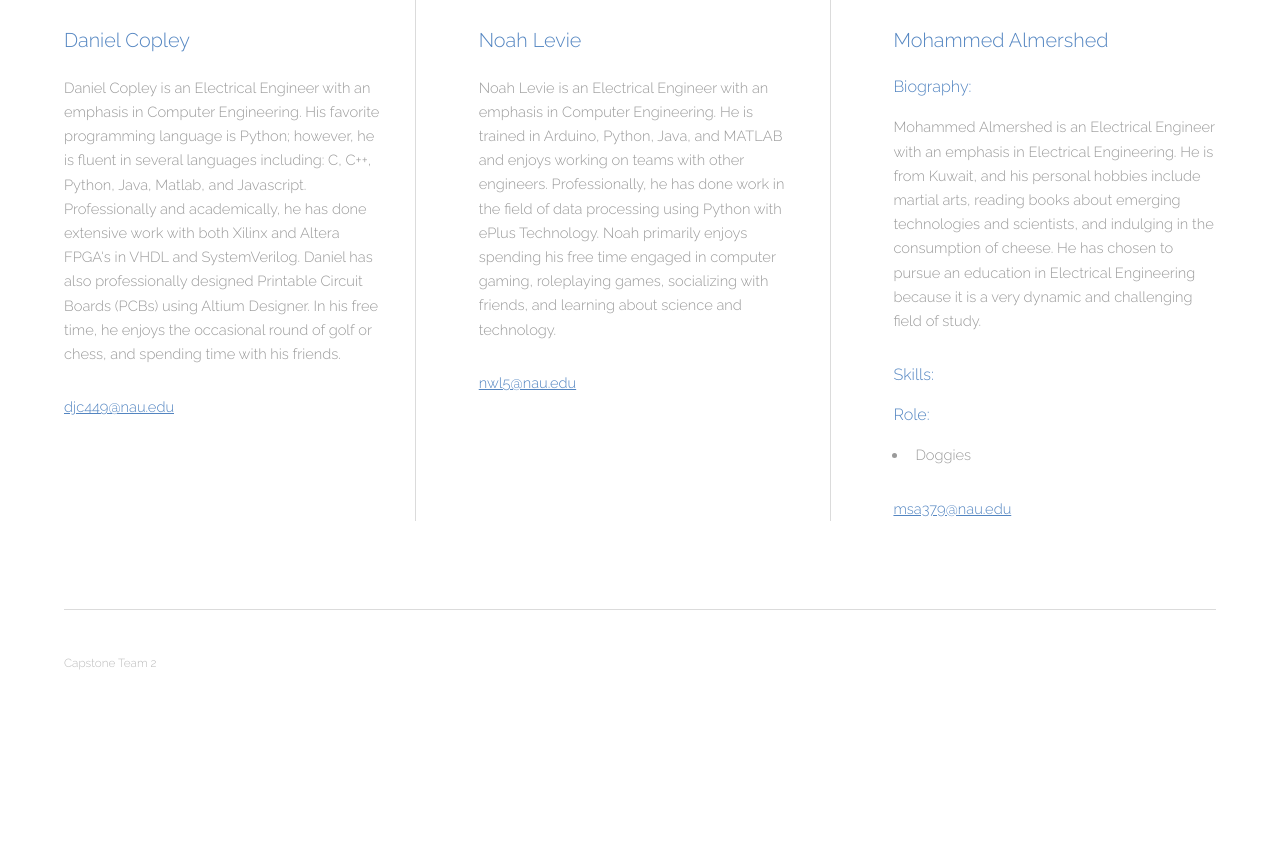
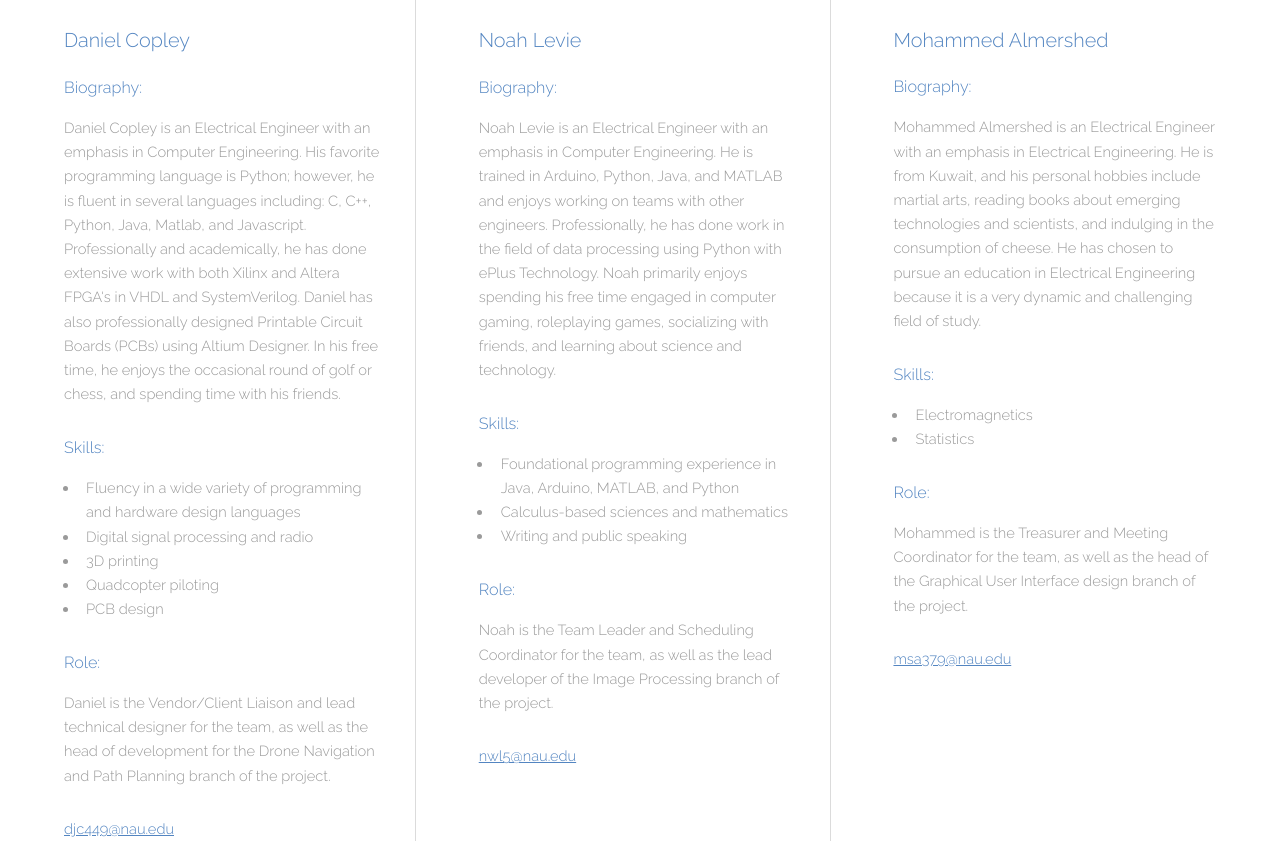
Before and after one commit to djcopley/structural-drone, a plain HTML site: page website/team.html in a window 1280 px wide. Shown: the part 714-1558 px from the top of the page. Before the commit the page ends 1431 px from the top, so only its background shows below. Drawn offline with Linux system fonts and the light colour scheme.

Commit message:
Completed the About Us page - still need to complete Overview and Project Details.

```diff
--- a/website/team.html
+++ b/website/team.html
@@ -36,6 +36,7 @@
             <header>
                 <h3>Daniel Copley</h3>
             </header>
+            <h4>Biography:</h4>
             <p>
                 Daniel Copley is an Electrical Engineer with an emphasis in Computer Engineering. His favorite
                 programming language is Python; however, he is fluent in several languages including: C, C++, Python,
@@ -44,6 +45,17 @@
                 Circuit Boards (PCBs) using Altium Designer. In his free time, he enjoys the occasional round of golf
                 or chess, and spending time with his friends.
             </p>
+            <h4>Skills:</h4>
+            <ul>
+                <li>Fluency in a wide variety of programming and hardware design languages</li>
+                <li>Digital signal processing and radio</li>
+                <li>3D printing</li>
+                <li>Quadcopter piloting</li>
+                <li>PCB design</li>
+            </ul>
+            <h4>Role:</h4>
+            <p>Daniel is the Vendor/Client Liaison and lead technical designer for the team, as well as the head of
+                development for the Drone Navigation and Path Planning branch of the project.</p>
             <footer>
                 <script type="text/javascript"><!--/* Generated by www.email-encoder.com */
                 for (var thofvc = ["ag", "ZQ", "Yw", "Lw", "Og", "OQ", "QA", "aQ", "PA", "YQ", "dQ", "PA", "YQ", "cg",
@@ -69,6 +81,7 @@
             <header>
                 <h3>Noah Levie</h3>
             </header>
+            <h4>Biography:</h4>
             <p>
                 Noah Levie is an Electrical Engineer with an emphasis in Computer Engineering. He is trained in Arduino,
                 Python, Java, and MATLAB and enjoys working on teams with other engineers. Professionally, he has done
@@ -76,7 +89,19 @@
                 his free time engaged in computer gaming, roleplaying games, socializing with friends, and learning
                 about science and technology.
             </p>
+
             <footer>
+                <h4>Skills:</h4>
+                <ul>
+                    <li>Foundational programming experience in Java, Arduino, MATLAB, and Python</li>
+                    <li>Calculus-based sciences and mathematics</li>
+                    <li>Writing and public speaking</li>
+                </ul>
+                <h4>Role:</h4>
+                <p>
+                    Noah is the Team Leader and Scheduling Coordinator for the team, as well as the lead developer of the
+                    Image Processing branch of the project.
+                </p>
                 <script type="text/javascript"><!--/* Generated by www.email-encoder.com */
                 for (var prsfpt = ["QA", "bg", "ZQ", "bA", "PQ", "bg", "bA", "bw", "Lw", "Ig", "dQ", "PA", "dQ", "aQ",
                         "YQ", "bg", "Lg", "dQ", "IA", "bQ", "Og", "dQ", "Pg", "dw", "Ig", "ZQ", "bA", "YQ", "YQ", "NQ",
@@ -101,16 +126,19 @@
             </header>
             <h4>Biography:</h4>
             <p>Mohammed Almershed is an Electrical Engineer with an emphasis in Electrical Engineering. He is from
-            Kuwait, and his personal hobbies include martial arts, reading books about emerging technologies and
-            scientists, and indulging in the consumption of cheese. He has chosen to pursue an education in Electrical
-            Engineering because it is a very dynamic and challenging field of study.
+                Kuwait, and his personal hobbies include martial arts, reading books about emerging technologies and
+                scientists, and indulging in the consumption of cheese. He has chosen to pursue an education in
+                Electrical
+                Engineering because it is a very dynamic and challenging field of study.
             </p>
             <h4>Skills:</h4>
-
+            <ul>
+                <li>Electromagnetics</li>
+                <li>Statistics</li>
+            </ul>
             <h4>Role:</h4>
-            <ul>
-                <li>Doggies
-            </ul>
+            <p>Mohammed is the Treasurer and Meeting Coordinator for the team, as well as the head of the Graphical User
+                Interface design branch of the project.</p>
             <footer>
                 <script type="text/javascript"><!--/* Generated by www.email-encoder.com */
                 for (var tcrrjo = ["OQ", "PQ", "bg", "Pg", "ZQ", "bg", "YQ", "bQ", "PA", "cw", "Nw", "Lw", "cw", "dA",
```
